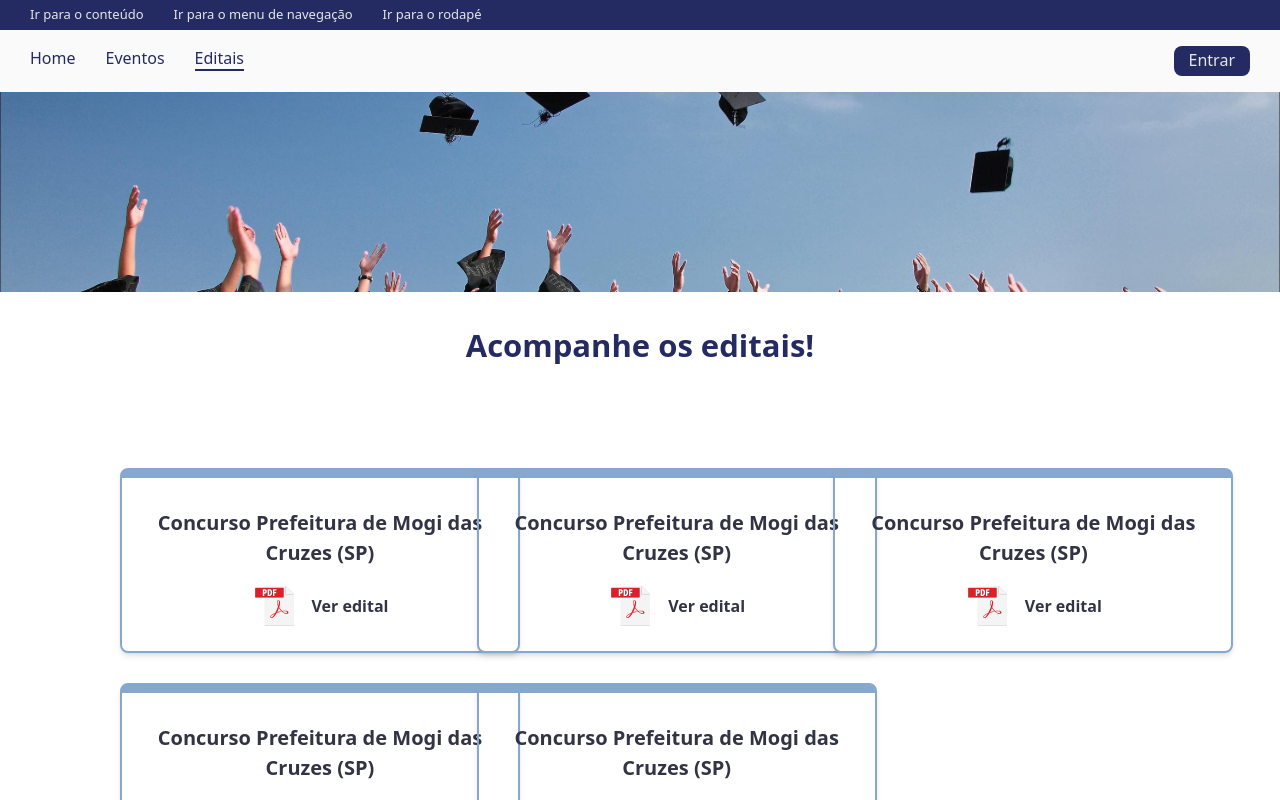
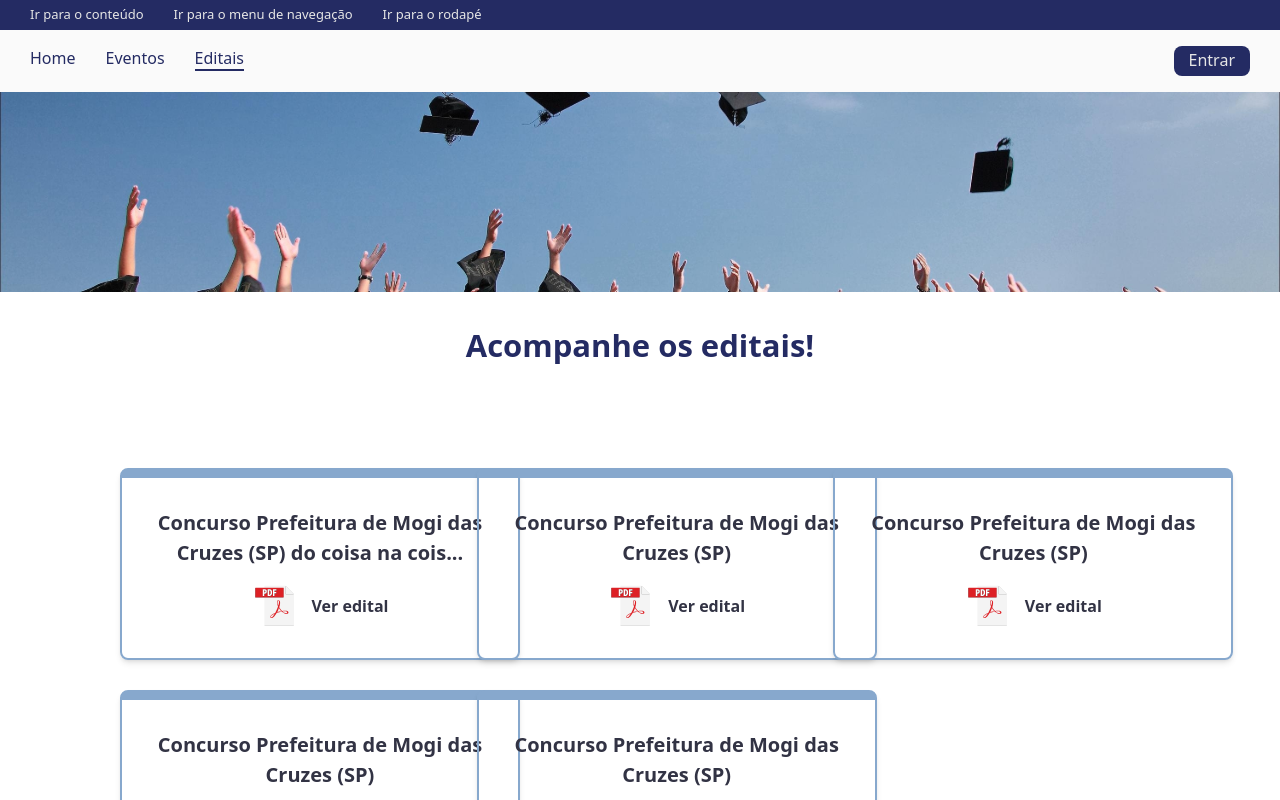
Before and after one commit to KauanneC/IFPE-PortalEgressos-Front, a Next.js app: page /user/editais in a window 1280 px wide. Shown: the top 800 px of the page. Built offline with nearby package versions, Linux system fonts and the light colour scheme.

Commit message:
update (editais user) func abrevia titulo

```diff
--- a/src/components/cardEdital/index.jsx
+++ b/src/components/cardEdital/index.jsx
@@ -1,14 +1,41 @@
-import React from 'react';
+import React, { useState } from 'react';
 import Image from 'next/image';
 import Link from 'next/link';
 
 import iconPdf from '/public/icons/iconPdf.svg';
 
-export default function CardEvent({ titulo, pdf }) {
+export default function CardEdital({ titulo, pdf }) {
+    const [hovered, setHovered] = useState(false);
+
+    const handleMouseEnter = () => {
+        setHovered(true);
+    };
+
+    const handleMouseLeave = () => {
+        setHovered(false);
+    };
+
+    const getCardHeight = () => {
+        let minHeight = 185;
+
+        let extraHeightPerLine = 20;
+
+        // Número de linhas necessárias para exibir o texto completo
+        let numLines = Math.ceil(titulo.length / 35); // Ajuste conforme necessário
+
+        // Calcula a altura total do card
+        return minHeight + extraHeightPerLine * numLines;
+    };
 
     return (
-        <div className={"w-400 h-185 flex flex-col space-y-15 border-azulForm border-t-10 px-20 py-30 rounded-lg border-2 shadow-md transition-transform transform hover:-translate-y-1 hover:shadow-lg"}>
-            <h2 className='font-bold text-pretoTexto text-subtitulo text-center'>{titulo}</h2>
+        <div
+            className={`w-400 h-${getCardHeight()} flex flex-col space-y-15 border-azulForm border-t-10 px-20 py-30 rounded-lg border-2 shadow-md transition-transform transform hover:-translate-y-1 hover:shadow-lg`}
+            onMouseEnter={handleMouseEnter}
+            onMouseLeave={handleMouseLeave}
+        >
+            <h2 className='font-bold text-pretoTexto text-subtitulo text-center'>
+                {hovered ? titulo : (titulo.length > 60 ? titulo.slice(0, 60) + '...' : titulo)}
+            </h2>
             <div className='flex flex-row items-center justify-center space-x-15'>
                 <Image src={iconPdf} alt="PDF" />
                 <Link href={pdf} className='font-semibold text-pretoTexto text-paragrafo'>Ver edital</Link>
--- a/src/pages/user/editais/index.jsx
+++ b/src/pages/user/editais/index.jsx
@@ -13,7 +13,7 @@ export default function Editais() {
 
     const editais = [
         {
-            titulo: 'Concurso Prefeitura de Mogi das Cruzes (SP)',
+            titulo: 'Concurso Prefeitura de Mogi das Cruzes (SP) do coisa na coisa de onde foi',
             pdf: '',
         },
         {
```
